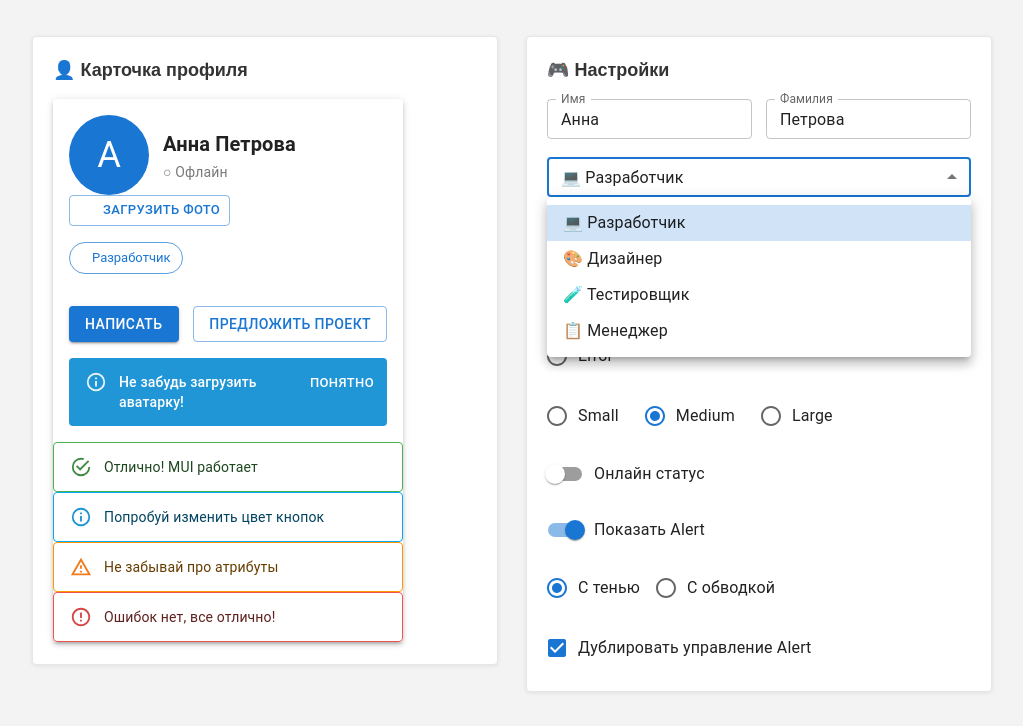
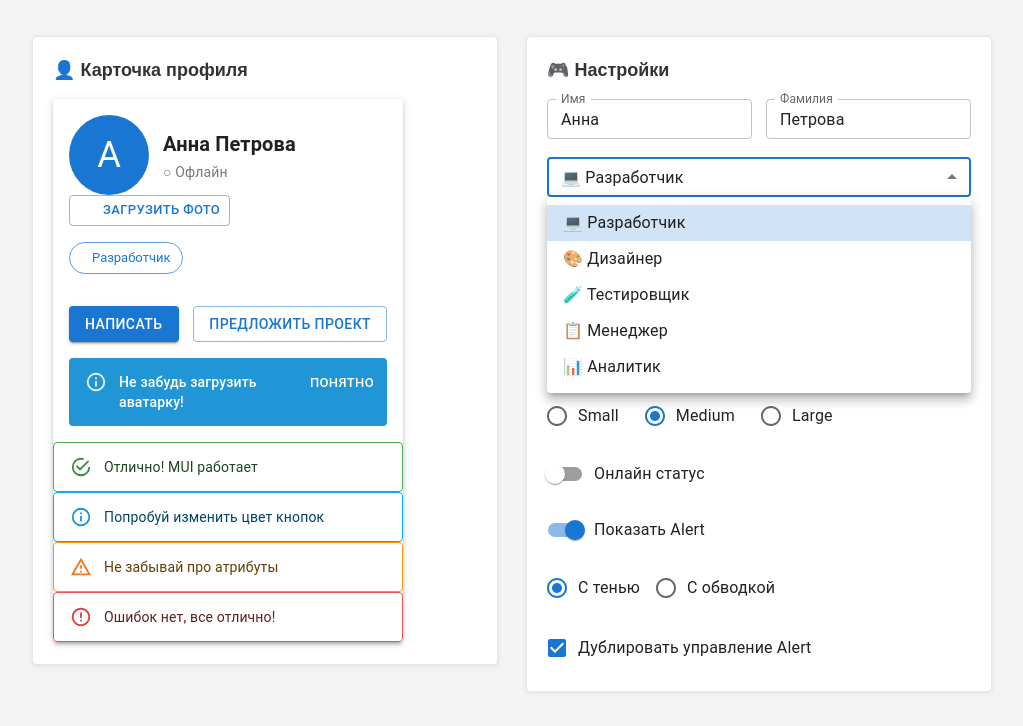
Before and after one commit to zabyz1337/profile-playground, a React (Vite) app: page / in a window 1280 px wide. Both pictures are taken after a click on the element "💻 Разработчик". Shown: the top 726 px of the page, without its empty margins (128-1151 px from the left). Built offline with nearby package versions, Linux system fonts and the light colour scheme; some icons are missing.

Commit message:
add analyst role to controls for dynamic job button text

```diff
--- a/src/components/Controls.jsx
+++ b/src/components/Controls.jsx
@@ -56,6 +56,7 @@ function Controls({ settings, setSettings }) {
           <MenuItem value="Дизайнер">🎨 Дизайнер</MenuItem>
           <MenuItem value="Тестировщик">🧪 Тестировщик</MenuItem>
           <MenuItem value="Менеджер">📋 Менеджер</MenuItem>
+          <MenuItem value="Аналитик">📊 Аналитик</MenuItem>
         </Select>
       </FormControl>
 
```
